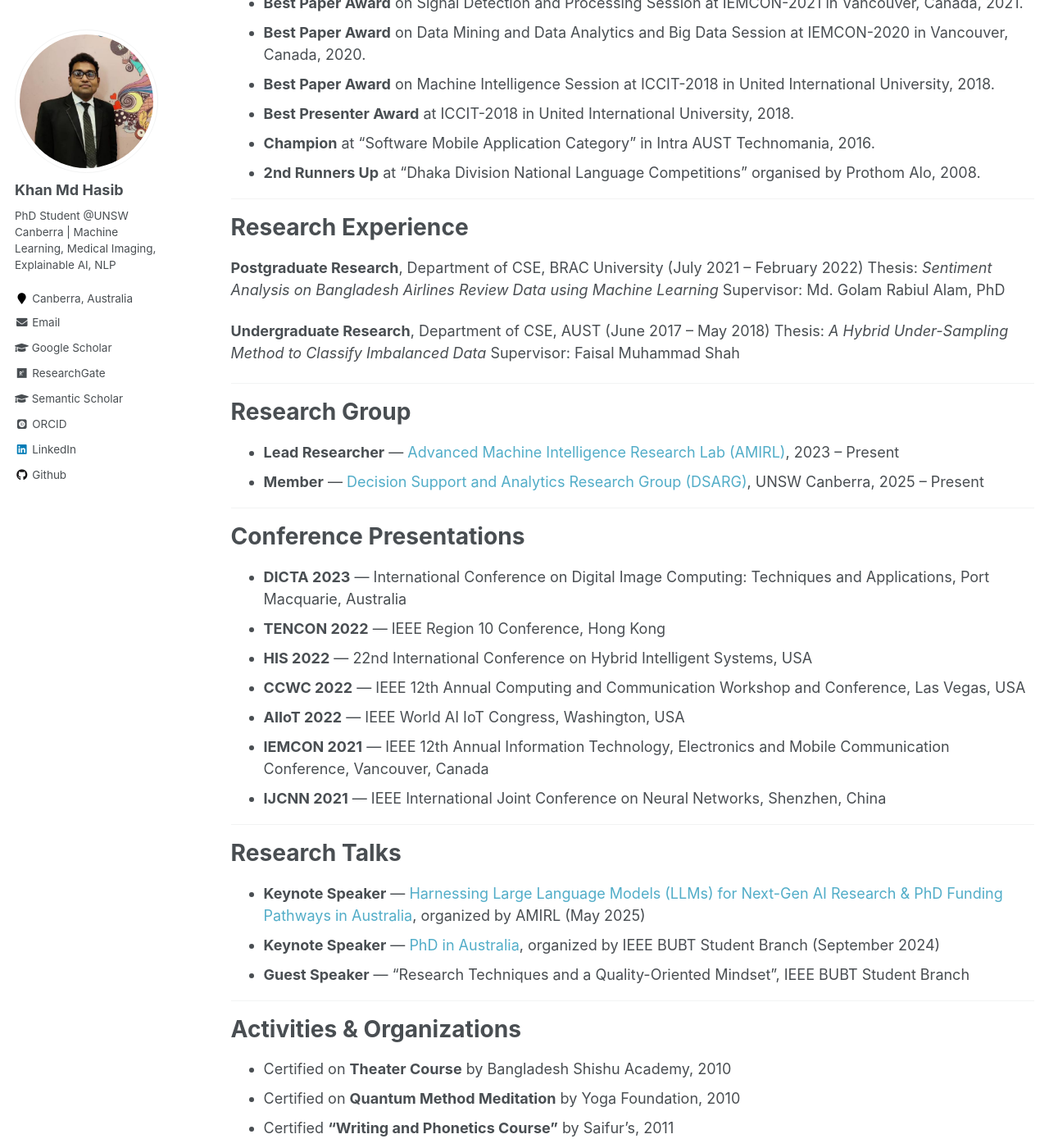
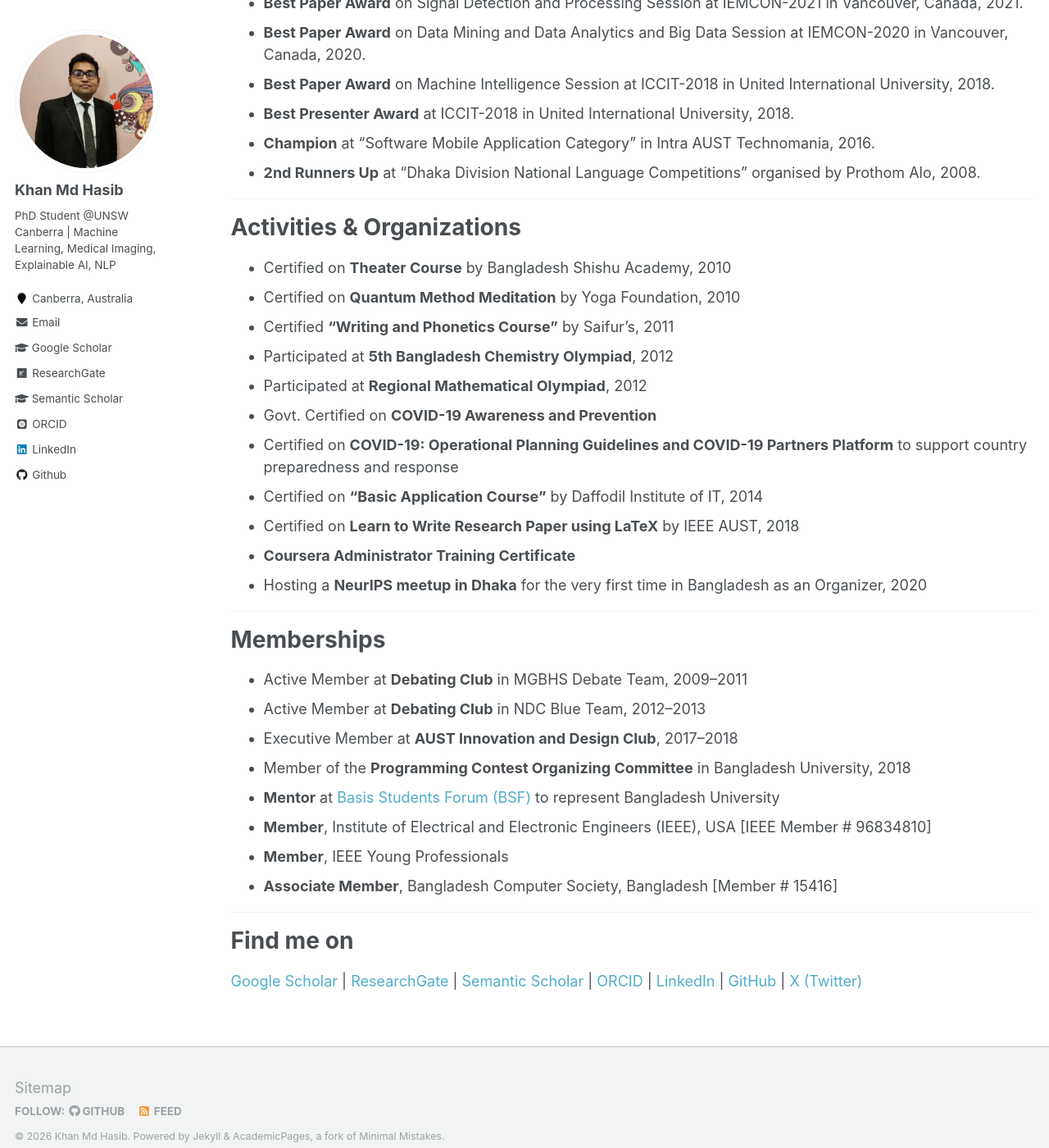
Before and after one commit to hasibaust13/hasibaust13.github.io, a Jekyll site: the page built from _pages/awards.md, in a window 1280 px wide and 1400 px high, scrolled down 581 px. Shown: the whole window at 82% size. Built offline with Jekyll 4.4.1, drawn with Linux system fonts in a browser that asks for light colours; some web fonts are replaced.

Commit message:
Remove Research Experience, Group, Presentations, Talks from Awards page

```diff
--- a/_pages/awards.md
+++ b/_pages/awards.md
@@ -25,45 +25,6 @@ author_profile: true
 * **Best Presenter Award** at ICCIT-2018 in United International University, 2018.
 * **Champion** at "Software Mobile Application Category" in Intra AUST Technomania, 2016.
 * **2nd Runners Up** at "Dhaka Division National Language Competitions" organised by Prothom Alo, 2008.
-
----
-
-# Research Experience
-
-**Postgraduate Research**, Department of CSE, BRAC University (July 2021 – February 2022)
-Thesis: *Sentiment Analysis on Bangladesh Airlines Review Data using Machine Learning*
-Supervisor: Md. Golam Rabiul Alam, PhD
-
-**Undergraduate Research**, Department of CSE, AUST (June 2017 – May 2018)
-Thesis: *A Hybrid Under-Sampling Method to Classify Imbalanced Data*
-Supervisor: Faisal Muhammad Shah
-
----
-
-# Research Group
-
-* **Lead Researcher** — [Advanced Machine Intelligence Research Lab (AMIRL)](https://amirl.org/){:target="_blank"}, 2023 – Present
-* **Member** — [Decision Support and Analytics Research Group (DSARG)](https://www.unsw.edu.au/canberra/our-research/research-centres-institutes/dsar-group){:target="_blank"}, UNSW Canberra, 2025 – Present
-
----
-
-# Conference Presentations
-
-* **DICTA 2023** — International Conference on Digital Image Computing: Techniques and Applications, Port Macquarie, Australia
-* **TENCON 2022** — IEEE Region 10 Conference, Hong Kong
-* **HIS 2022** — 22nd International Conference on Hybrid Intelligent Systems, USA
-* **CCWC 2022** — IEEE 12th Annual Computing and Communication Workshop and Conference, Las Vegas, USA
-* **AIIoT 2022** — IEEE World AI IoT Congress, Washington, USA
-* **IEMCON 2021** — IEEE 12th Annual Information Technology, Electronics and Mobile Communication Conference, Vancouver, Canada
-* **IJCNN 2021** — IEEE International Joint Conference on Neural Networks, Shenzhen, China
-
----
-
-# Research Talks
-
-* **Keynote Speaker** — [Harnessing Large Language Models (LLMs) for Next-Gen AI Research & PhD Funding Pathways in Australia](https://www.facebook.com/events/1931376380999571/){:target="_blank"}, organized by AMIRL (May 2025)
-* **Keynote Speaker** — [PhD in Australia](https://www.facebook.com/events/1041764287735375/){:target="_blank"}, organized by IEEE BUBT Student Branch (September 2024)
-* **Guest Speaker** — "Research Techniques and a Quality-Oriented Mindset", IEEE BUBT Student Branch
 
 ---
 
```
